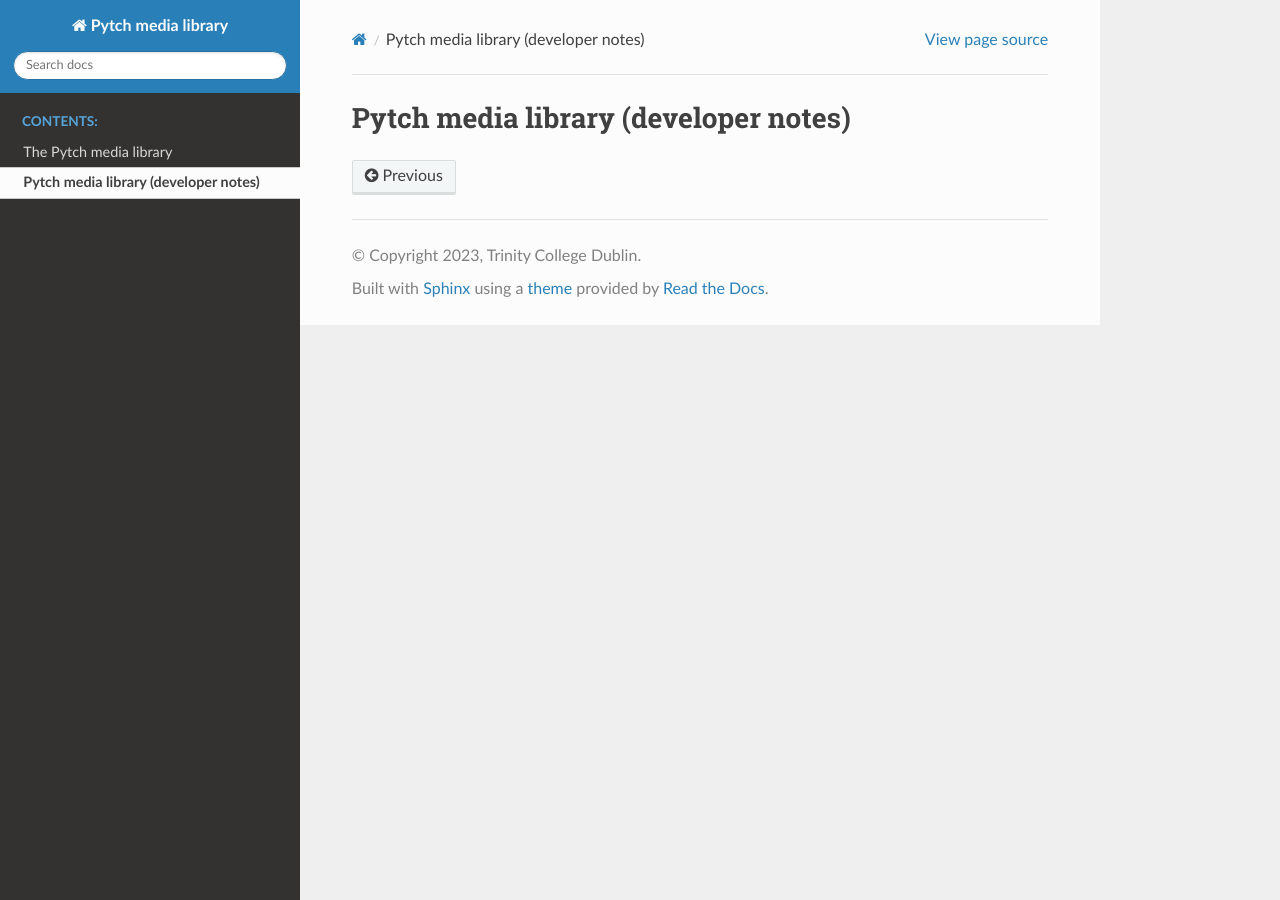
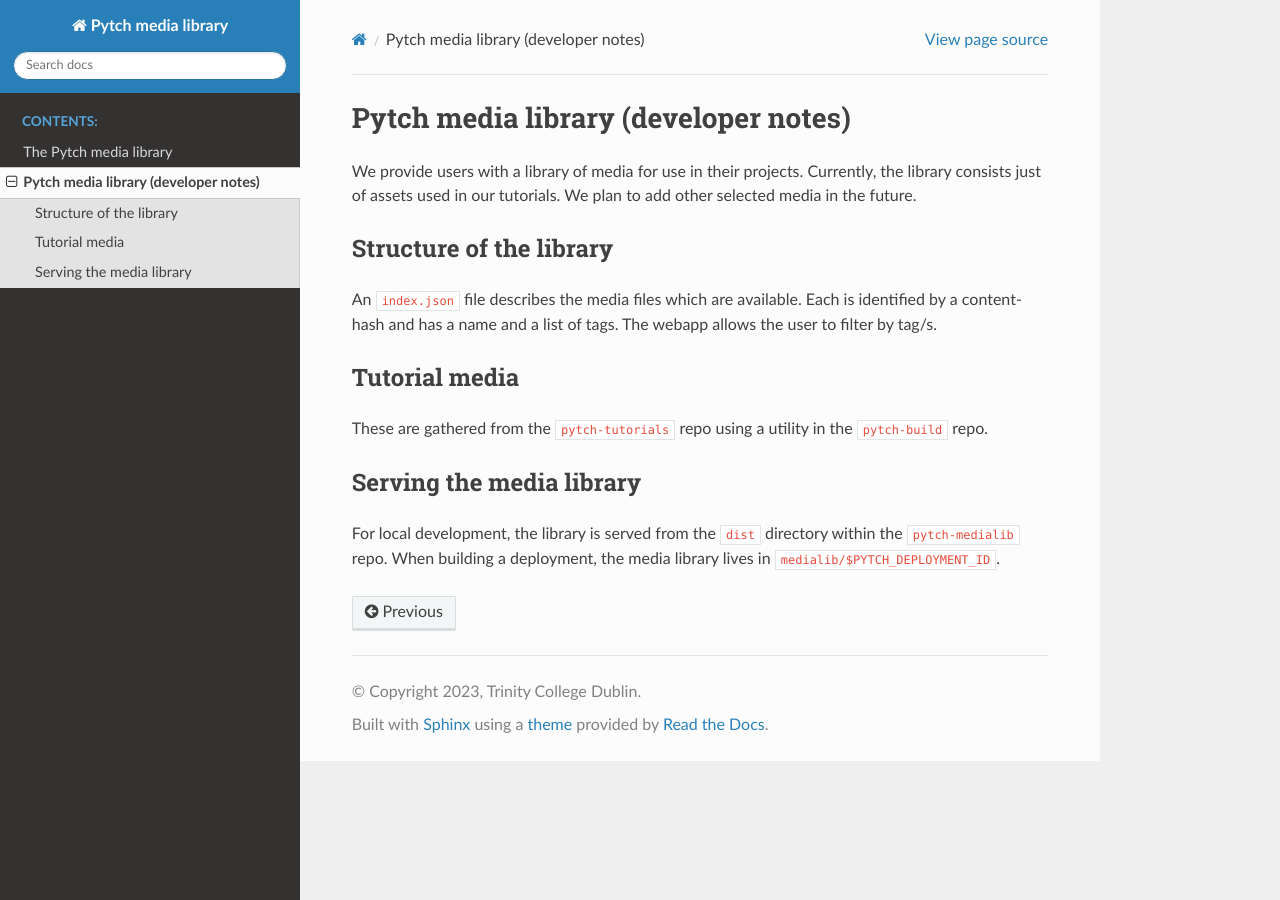
Before and after one commit to pytchlang/pytch-medialib, a Sphinx documentation site: the page built from doc/source/developer/index.rst, in a window 1280 px wide. Built offline with Sphinx 7.4.7 and the Read the Docs theme 2.0.0, drawn with Linux system fonts in a browser that asks for light colours.

Commit message:
Add brief developer notes

```diff
--- a/doc/source/developer/index.rst
+++ b/doc/source/developer/index.rst
@@ -1,2 +1,30 @@
 Pytch media library (developer notes)
 =====================================
+
+We provide users with a library of media for use in their projects.
+Currently, the library consists just of assets used in our tutorials.
+We plan to add other selected media in the future.
+
+
+Structure of the library
+------------------------
+
+An ``index.json`` file describes the media files which are available.
+Each is identified by a content-hash and has a name and a list of
+tags.  The webapp allows the user to filter by tag/s.
+
+
+Tutorial media
+--------------
+
+These are gathered from the ``pytch-tutorials`` repo using a utility
+in the ``pytch-build`` repo.
+
+
+Serving the media library
+-------------------------
+
+For local development, the library is served from the ``dist``
+directory within the ``pytch-medialib`` repo.  When building a
+deployment, the media library lives in
+``medialib/$PYTCH_DEPLOYMENT_ID``.
```
